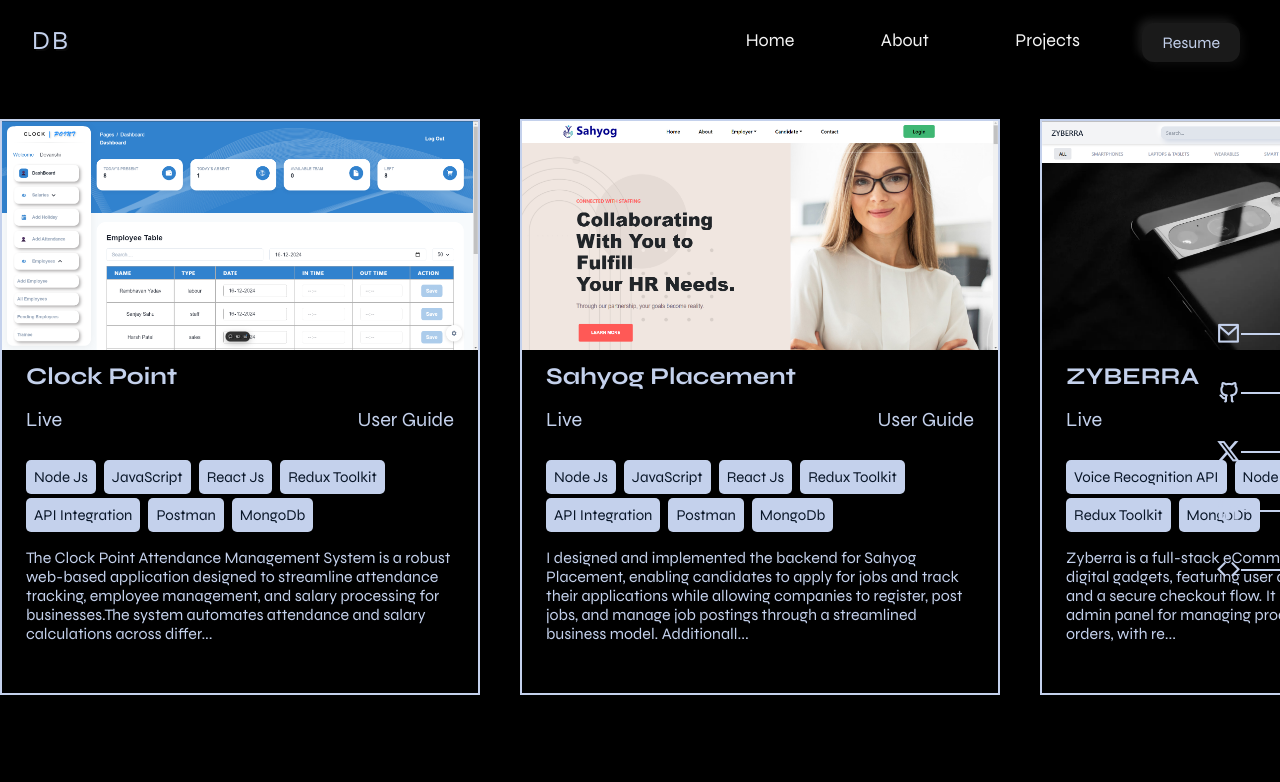
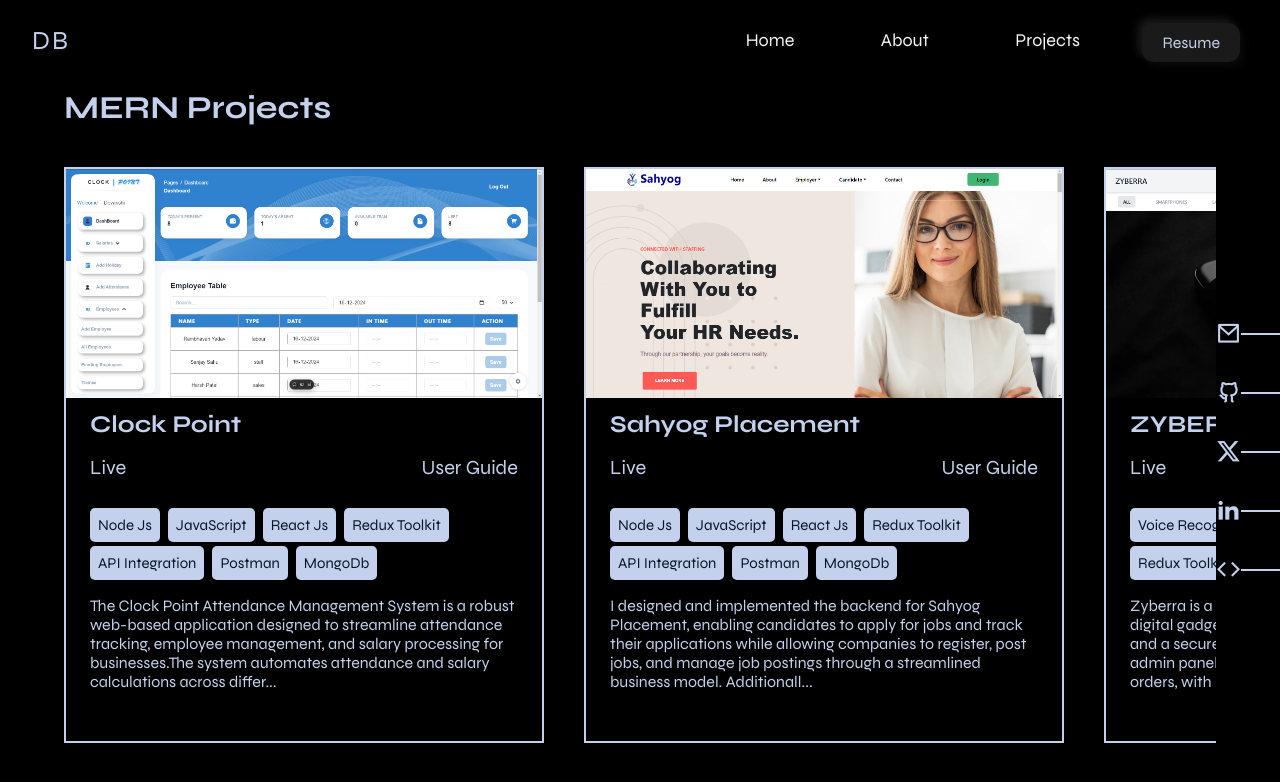
Before and after one commit to Devanshi-Bilthare/Portfolio, a React (Create React App) app: page /project in a window 1280 px wide. Shown: the top 782 px of the page. Built offline with nearby package versions, Linux system fonts and the light colour scheme; a web font is replaced by a local one.

Commit message:
fixed projects page

```diff
--- a/src/Pages/Project/Project.css
+++ b/src/Pages/Project/Project.css
@@ -1,3 +1,7 @@
+.main-proj{
+  padding: 0 5%;
+  margin-top: 11vh;
+}
 
 h1{
     margin-top: 5vh;
--- a/src/Pages/Project/ProjectParent.jsx
+++ b/src/Pages/Project/ProjectParent.jsx
@@ -12,7 +12,7 @@
 const ProjectParent = () => {
 
   return (
-    <div>
+    <div className='main-proj'>
       <Softwares/>
       <BackendProject/>
         <FrontendProject/>
```
